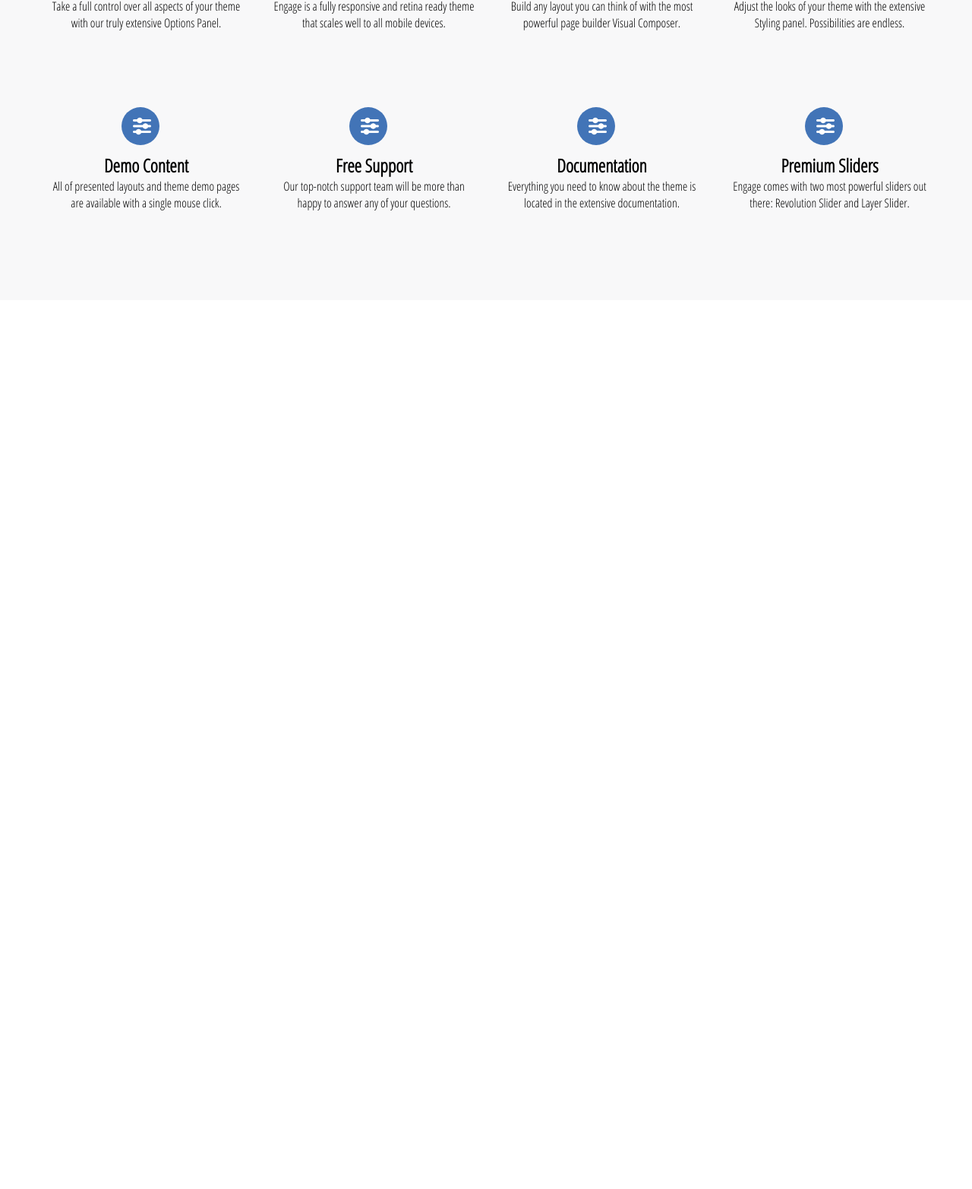
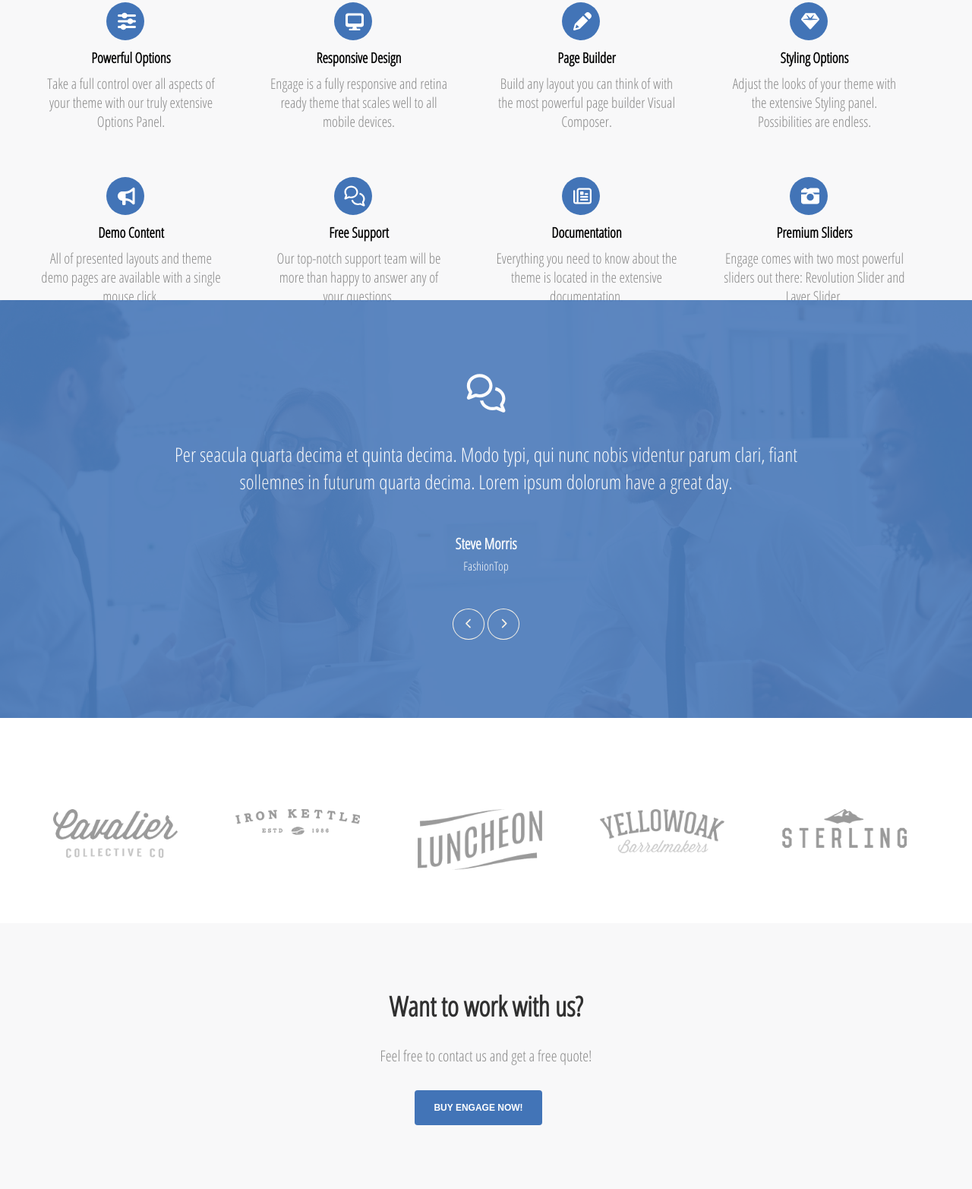
Before and after one commit to AbanoubEdd/EngageTemplate, a plain HTML site: page index.html in a window 1280 px wide. Shown: the part 2994-4559 px from the top of the page at 76% size. Before the commit the page ends 3389 px from the top, so only its background shows below. Drawn offline with Linux system fonts and the light colour scheme; files whose address does not match are found by name.

Commit message:
Complete Sections

```diff
--- a/assets/css/style.css
+++ b/assets/css/style.css
@@ -20,7 +20,7 @@ nav{
     width: 100%;
     z-index: 22;
 }
-nav .container{
+.container{
     width: 1200px;
     margin: auto;
 }
@@ -274,7 +274,7 @@ header .animat .scroll-animat span{
     line-height: 25px;
     color: #686868;
 }
-.who .container .row .who-info .btn-1:hover{
+.who .container .row .who-info .btn-1:hover , .work-desc .btn-1:hover{
     background-color: rgba(0, 0, 0, 0.774);
     color: #f8f8f9;
 }
@@ -288,7 +288,7 @@ header .animat .scroll-animat span{
 /* ************ Start Services **********/
 
 .Services-sec{
-    padding: 60px;
+    padding: 100px 0 60px 0;
     text-align: center;
     width: 100%;
     height: 90vh;
@@ -311,7 +311,7 @@ header .animat .scroll-animat span{
     flex: 25%;
     max-width: 25%;
     margin-right: 35px;
-    padding: 50px 0px;
+    padding: 30px 0px;
 
 }
 .services-info .svg-inline--fa{
@@ -329,4 +329,134 @@ header .animat .scroll-animat span{
     margin-left: 100px;
     margin-bottom: 10px;
 }
-/* ************ Start Services **********/
+
+.heading-Services .fa-star{
+    font-size: 40px;
+    color: #4274B7;
+    margin-bottom: 10px;
+}
+.heading-Services h2{
+    font-size: 35px;
+    margin-bottom: 20px;
+}
+.heading-Services p{
+    font-size: 18px;
+    line-height: 31px;
+    color: #888888;
+    font-weight: 400;
+}
+
+.services-info p{
+    font-size: 19px;
+    line-height: 25px;
+    color: #888888;
+    font-weight: 400;
+    width: 90%;
+    margin: auto;
+    padding-top: 10PX;
+}
+/* ************ End Services **********/
+
+/* ************ Start Testimonials **********/
+.Testimonials{
+    background-image: url("/assets/img/business-main.jpg");
+    width: 100%;
+    height: 550px;
+    background-size: cover;
+    background-position: top;
+    text-align: center;
+    color: #fff;
+
+}
+.Testimonials .over{
+    width: 100%;
+    height: 100%;
+    background-color: #4f7dbb;
+    opacity: 0.9;
+    padding-top: 100px;
+}
+.Testimonials-desc .comment{
+    font-size: 45px ;
+    margin-bottom: 40px;
+}
+.Testimonials-desc p{
+    font-size: 26px;
+    margin-bottom: 50px;
+}
+
+.Testimonials-desc span{
+    display: block;
+
+}
+.Testimonials-desc span:first-of-type{
+    font-weight: 600;
+    font-size: 20px;margin-bottom: 5px;
+}
+.Testimonials-desc button{
+    margin-top: 45px;
+    background-color: transparent;
+    padding: 12px;
+    border: oldlace 1px solid;
+    border-radius: 50%;
+    cursor: pointer;
+    color: oldlace;
+    outline: none;
+}
+.Testimonials-desc button:hover{
+    background-color: oldlace;
+    color: black;
+}
+/* ************ End Testimonials **********/
+
+/* ************ Start logos **********/
+
+.logos{
+    padding: 90px 0px;
+    width: 100%;
+    height: 270px;
+    background-color: white;
+}
+.logos .row{
+    display: flex;
+}
+
+.logo-img{
+    margin: 30px;
+    flex: 25%;
+}
+.logo-img img{
+    width: 164px;
+    opacity: 0.5;
+    transition: 0.6s;
+    cursor: pointer;
+}
+.logo-img img:hover{
+    opacity: 1;
+}
+/* ************ End logos **********/
+
+
+/*********** start work ************/
+
+.work{
+    background-color: #f8f8f9;
+    width: 100%;
+    height: 350px;
+    text-align: center;
+    padding: 90px 0px;
+}
+.work-desc h2{
+    font-size: 36px;
+    line-height: 40px;
+    font-weight: bold;
+    color: #303030;
+    margin-bottom: 30px;
+}
+.work-desc p{
+    font-size: 20px;
+    line-height: 30px;
+    color: #888888;
+    margin-bottom: 30px;
+}
+
+/*********** End work ************/
--- a/index.html
+++ b/index.html
@@ -3,6 +3,8 @@
 <head>
     <meta charset="UTF-8">
     <meta name="viewport" content="width=device-width, initial-scale=1.0">
+    <link rel="icon" href="assets/img/cropped-favicon-32x32.png" sizes="32x32" />
+
     <link href="https://fonts.googleapis.com/css2?family=Open+Sans+Condensed:wght@300&display=swap" rel="stylesheet">
     <link rel="stylesheet" href="assets/css/all.min.css">
     <script src="assets/js/all.min.js"></script>
@@ -160,7 +162,7 @@
         <div class="container">
             <div class="heading-Services">
                 <i class="far fa-star"></i>
-                <h3>Our Services</h3>
+                <h2>Our Services</h2>
                 <p>Learn more about our great services.</p>
             </div>
             <div class="row">
@@ -168,58 +170,58 @@
                     <div class="icon-box">
                         <i class="fas fa-sliders-h"></i>
                     </div>
-                    <h2>Powerful Options</h2>
+                    <h3>Powerful Options</h3>
                     <p>Take a full control over all aspects of your theme with our truly extensive Options Panel.</p>
                 </div>
                 <div class="services-info">
                     <div class="icon-box">
                         <i class="fas fa-desktop"></i>
                     </div>
-                    <h2>Responsive Design</h2>
+                    <h3>Responsive Design</h3>
                     <p>Engage is a fully responsive and retina ready theme that scales well to all mobile devices.</p>
                 </div>
                 <div class="services-info">
                     <div class="icon-box">
-                        <i class="fas fa-sliders-h"></i>
+                        <i class="fas fa-pencil-alt"></i>
                     </div>
-                    <h2>Page Builder</h2>
+                    <h3>Page Builder</h3>
                     <p>Build any layout you can think of with the most powerful page builder Visual Composer.</p>
                 </div>
                 <div class="services-info">
                     <div class="icon-box">
-                        <i class="fas fa-sliders-h"></i>
+                        <i class="fas fa-gem"></i>
                     </div>
-                    <h2>Styling Options</h2>
+                    <h3>Styling Options</h3>
                     <p>Adjust the looks of your theme with the extensive Styling panel. Possibilities are endless.</p>
                 </div>
             </div>
             <div class="row">
                 <div class="services-info">
                     <div class="icon-box">
-                        <i class="fas fa-sliders-h"></i>
+                        <i class="fas fa-bullhorn"></i>
                     </div>
-                    <h2>Demo Content</h2>
+                    <h3>Demo Content</h3>
                     <p>All of presented layouts and theme demo pages are available with a single mouse click.</p>
                 </div>
                 <div class="services-info">
                     <div class="icon-box">
-                        <i class="fas fa-sliders-h"></i>
+                        <i class="far fa-comments"></i>
                     </div>
-                    <h2>Free Support</h2>
+                    <h3>Free Support</h3>
                     <p>Our top-notch support team will be more than happy to answer any of your questions.</p>
                 </div>
                 <div class="services-info">
                     <div class="icon-box">
-                        <i class="fas fa-sliders-h"></i>
+                        <i class="far fa-newspaper"></i>
                     </div>
-                    <h2>Documentation</h2>
+                    <h3>Documentation</h3>
                     <p>Everything you need to know about the theme is located in the extensive documentation.</p>
                 </div>
                 <div class="services-info">
                     <div class="icon-box">
-                        <i class="fas fa-sliders-h"></i>
+                        <i class="fas fa-camera-retro"></i>
                     </div>
-                    <h2>Premium Sliders</h2>
+                    <h3>Premium Sliders</h3>
                     <p>Engage comes with two most powerful sliders out there: Revolution Slider and Layer Slider.</p>
                 </div>
             </div>
@@ -227,5 +229,68 @@
     </section>
     <!-- End Services -->
 
+    <!-- Start Testimonials -->
+    <section class="Testimonials">
+        <div class="over">
+            <div class="container">
+                <div class="Testimonials-desc">
+                    <i class="far fa-comments comment"></i>
+                    <p>Per seacula quarta decima et quinta decima. Modo typi, qui nunc nobis videntur parum clari, fiant<br> sollemnes in futurum quarta decima. Lorem ipsum dolorum have a great day.</p>
+                    <span>Steve Morris</span>
+                    <span>FashionTop</span>
+                    <button class="btn-test"><i class="fas fa-chevron-left"></i></button>
+                    <button class="btn-test"><i class="fas fa-chevron-right"></i></button>
+
+
+                </div>
+            </div>
+        </div>
+    </section>
+    <!-- End Testimonials -->
+
+    <!-- Start Logos -->
+    <section class="logos">
+        <div class="container">
+            <div class="row">
+                <div class="logo-img">
+                    <img src="assets/img/logo_01.png" alt="" srcset="">
+                </div>
+                <div class="logo-img">
+                    <img src="assets/img/logo_02.png" alt="" srcset="">
+                </div>
+                <div class="logo-img">
+                    <img src="assets/img/logo_03.png" alt="" srcset="">
+                </div>
+                <div class="logo-img">
+                    <img src="assets/img/logo_04.png" alt="" srcset="">
+                </div>
+                <div class="logo-img">
+                    <img src="assets/img/logo_05.png" alt="" srcset="">
+                </div>
+            </div>
+        </div>
+    </section>
+
+    <!-- End Logos -->
+
+    <!-- Start Work -->
+    <section class="work">
+        <div class="container">
+            <div class="work-desc">
+                <h2>Want to work with us?</h2>
+                <p>Feel free to contact us and get a free quote!</p>
+                <button class="btn-1">BUY ENGAGE NOW!</button>
+            </div>
+        </div>
+    </section>
+
+    <!-- Start Work -->
+
+
+
+
+
+
+
 </body>
 </html>
```
Also changed, not shown: assets/img/cropped-favicon-32x32.png (added).
